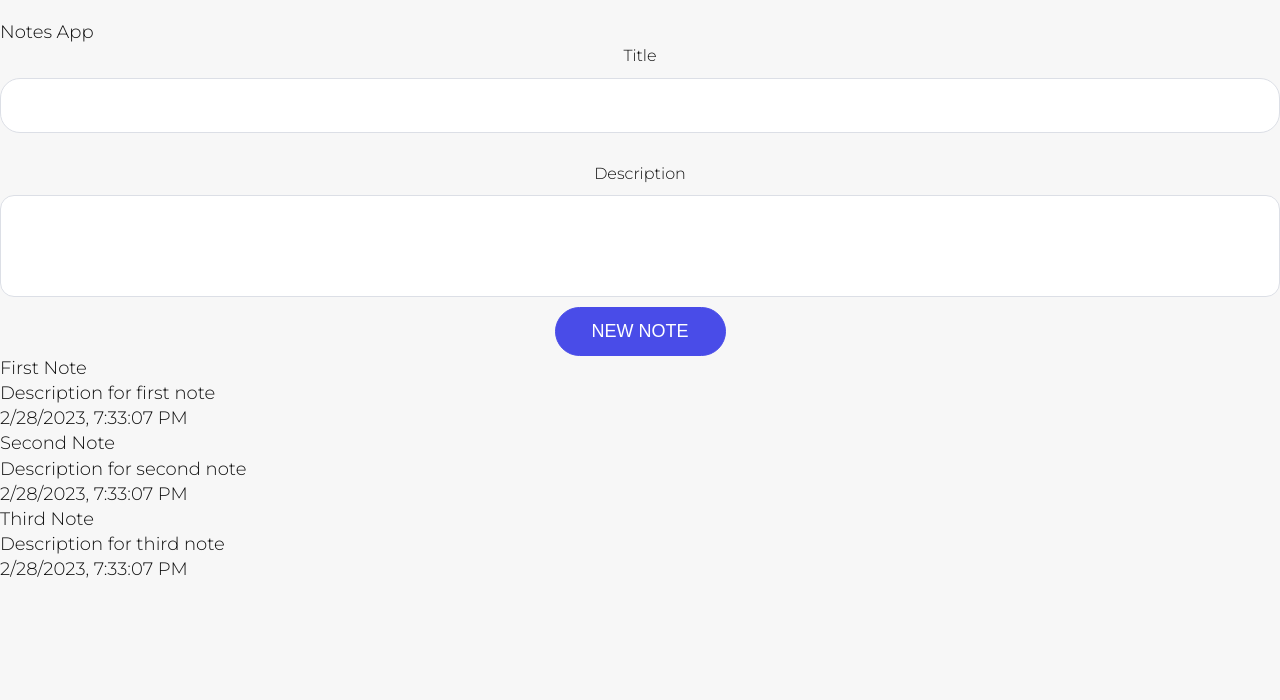
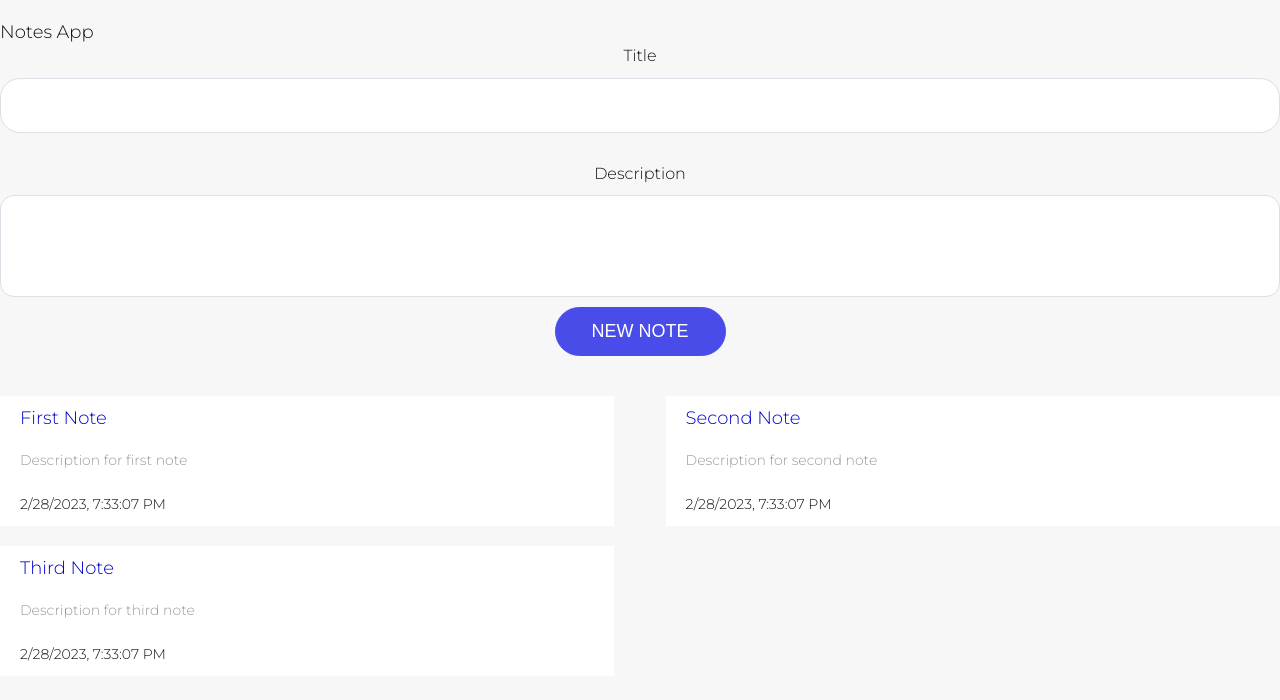
Before and after one commit to daniltsy/NotesApp, a Vue app: page / in a window 1280 px wide. Shown: the top 700 px of the page. Built offline with nearby package versions, Linux system fonts and the light colour scheme.

Commit message:
Added new component Notes

```diff
--- a/src/App.vue
+++ b/src/App.vue
@@ -6,17 +6,7 @@
           <h1>{{ title }}</h1>
           <message v-if="message" :message="message"></message>
           <new-note :note="note" @addNote="addNote"></new-note>
-          <div class="notes">
-            <div class="note" v-for="(note, index) in notes" :key="index">
-              <div class="note-header">
-                <p>{{ note.title }}</p>
-              </div>
-              <div class="note-body">
-                <p>{{ note.descr }}</p>
-                <span> {{ note.date }}</span>
-              </div>
-            </div>
-          </div>
+          <notes :notes="notes"></notes>
         </div>
       </section>
     </div>
@@ -25,10 +15,12 @@
 
 <script>
 import message from "@/components/Message"
+import notes from "@/components/Notes"
 import newNote from "@/components/NewNote"
 export default {
   components: {
     message,
+    notes,
     newNote,
   },
   name: "App",
--- /dev/null
+++ b/src/components/Notes.vue
@@ -0,0 +1,56 @@
+<template>
+  <div class="notes">
+    <div class="note" v-for="(note, index) in notes" :key="index">
+      <div class="note-header">
+        <p>{{ note.title }}</p>
+      </div>
+      <div class="note-body">
+        <p>{{ note.descr }}</p>
+        <span> {{ note.date }}</span>
+      </div>
+    </div>
+  </div>
+</template>
+
+<script>
+export default {
+  name: "Notes",
+  props: {
+    notes: {
+      type: Array,
+      required: true,
+    },
+  },
+}
+</script>
+
+<style lang="scss">
+.notes {
+  display: flex;
+  align-items: center;
+  justify-content: space-between;
+  flex-wrap: wrap;
+  padding: 40px 0;
+}
+.note {
+  width: 48%;
+  padding: 10px 20px;
+  margin-bottom: 20px;
+  background-color: white;
+}
+.note-header {
+  p {
+    color: mediumblue;
+  }
+}
+.note-body {
+  p {
+    margin: 20px 0;
+    font-size: 14px;
+    color: #999999;
+  }
+  span {
+    font-size: 14px;
+  }
+}
+</style>
```
